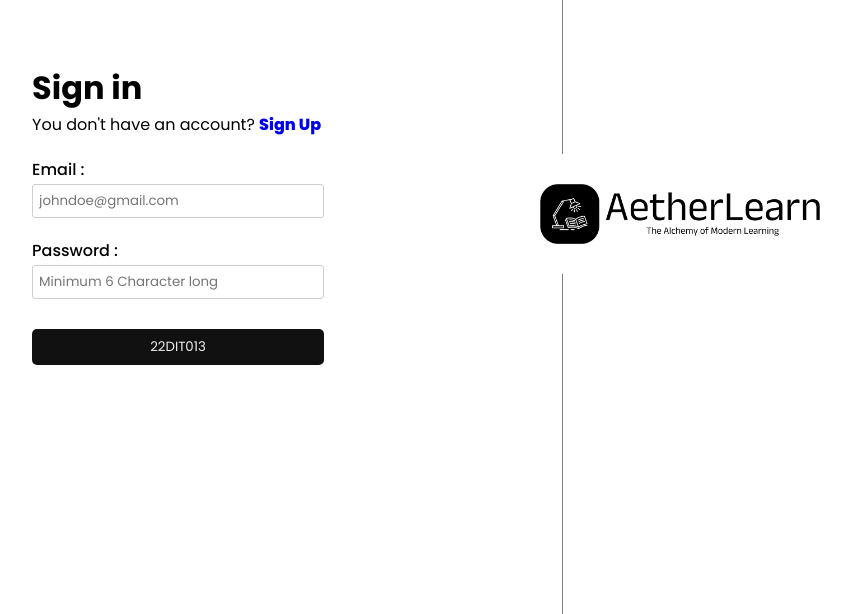
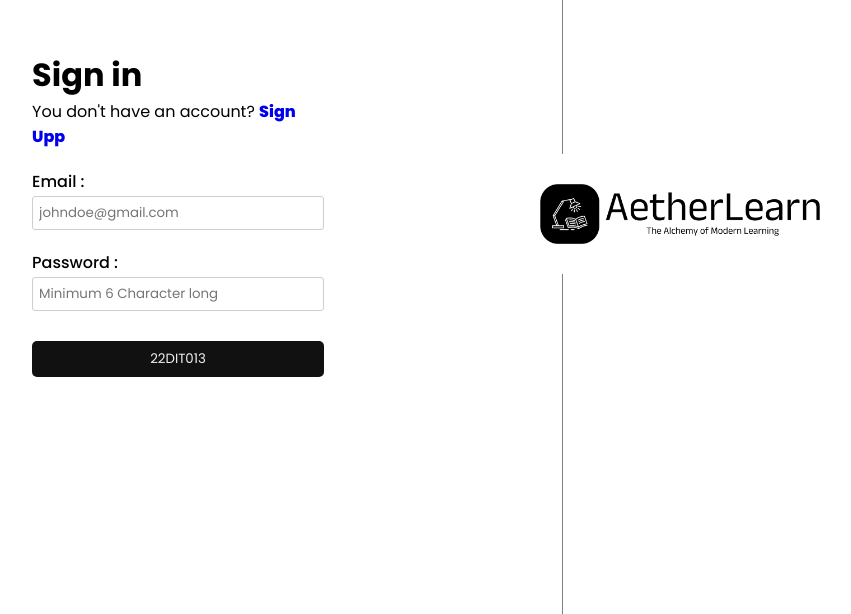
Before and after one commit to Haridungrani/Aetherlearn_frontend, a React (Vite) app: page / in a window 1280 px wide. Shown: the part 186-800 px from the top of the page, without its empty margins (206-1057 px from the left). Built offline with nearby package versions, Linux system fonts and the light colour scheme.

Commit message:
Update Login.jsx

```diff
--- a/src/Pages/Login/Login.jsx
+++ b/src/Pages/Login/Login.jsx
@@ -59,7 +59,7 @@ const Login = () => {
       <div className={s.formContainer}>
         <form className={s.form} onSubmit={handleSubmit}>
           <h1>Sign in</h1>
-          <p>You don't have an account? <Link to="/signup" className='linkFix'>Sign Up</Link></p>
+          <p>You don't have an account? <Link to="/signup" className='linkFix'>Sign Upp</Link></p>
 
           <div className={s.fieldContainer}>
             <p>Email :</p>
```
